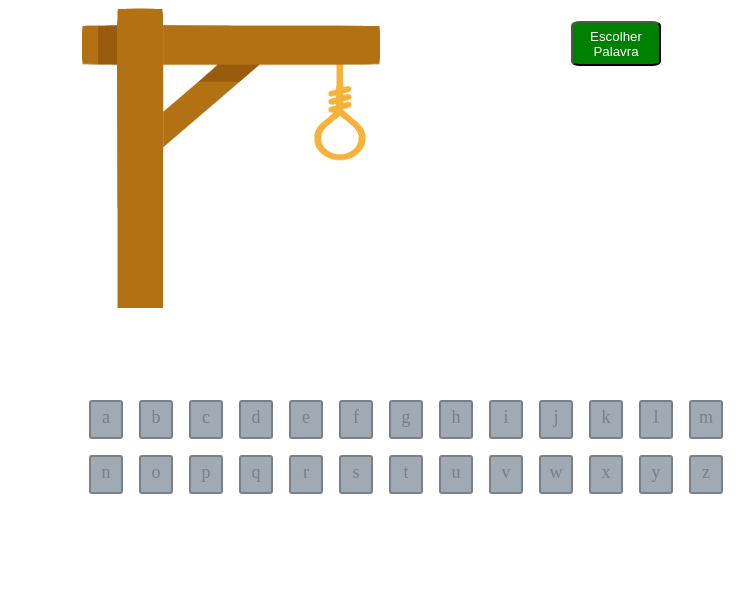
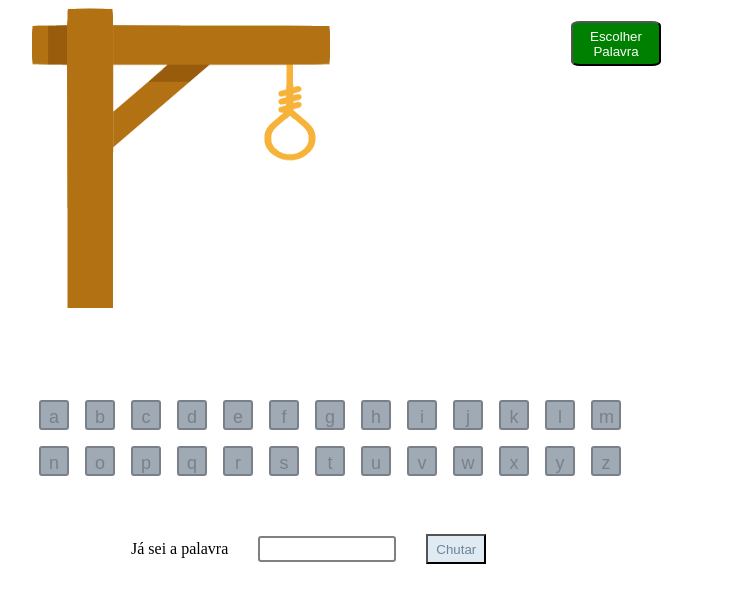
Before and after one commit to gusgusz/projeto8-jogoforca, a React app: page / in a window 1280 px wide. Shown: the whole page, without its empty margins (219-973 px from the left). Built offline with nearby package versions, Linux system fonts and the light colour scheme.

Commit message:
mudanca de estados

```diff
--- a/src/components/App.js
+++ b/src/components/App.js
@@ -12,11 +12,15 @@ const words = palavras;
 
 export default function App() {
 
+    const letters = ["a", "b", "c", "d", "e", "f", "g", "h", "i", "j", "k", "l", "m", "n", "o", "p", "q", "r", "s", "t", "u", "v", "w", "x", "y", "z"];
+
     const [word, setWord] = react.useState("");
     const [arrayWord, setArrayWord] = react.useState([]);
     const [wrongL, setWrongL] = react.useState([]);
     const [rigthL, setRigthL] = react.useState([]);
     const [allL, setAllL] = react.useState([]);
+    const [rImage, setRImage] = react.useState(forca0);
+
 
     function chooseWord() {
         if (word == "") {
@@ -32,23 +36,32 @@ export default function App() {
             }
         }
     }
+
+
+
     function letterClick(letter){
-        for(let i = 0;i < word.length;i++){
+       if(!allL.includes(letter))
+        { for(let i = 0;i < word.length;i++){
             if(letter == word[i]){
                 return setRigthL([...rigthL, letter]) && setAllL([...allL, letter])
 
             }
         }
-        return setWrongL([...wrongL, letter]) && setAllL([...allL, letter])
+          setWrongL([...wrongL, letter])
+           setAllL([...allL, letter])
 
+
+
+        }
+        chooseImport()
     }
 
-    const letters = ["a", "b", "c", "d", "e", "f", "g", "h", "i", "j", "k", "l", "m", "n", "o", "p", "q", "r", "s", "t", "u", "v", "w", "x", "y", "z"];
+
 
     return (
         <>
             <div>
-                <img src={forca0}></img>
+                <img src={rImage}></img>
                 <div className="word">
                     {arrayWord.map((l) => rigthL.includes(l) ?
                     <div className="letter">{l}</div> :
@@ -63,10 +76,49 @@ export default function App() {
             </div>
             <div className="alphabet">
                 {letters.map((l, index) =>
-                    <div data-identifier='letter' key={index} onClick={() => letterClick(l)}>
+                    <button data-identifier='letter' key={index} onClick={() => letterClick(l)}>
                         {l}
-                    </div>)}
+                    </button>)}
+            </div>
+
+            <div className="try-it">
+                    Já sei a palavra
+                    <input></input>
+                    <button className="try">Chutar</button>
             </div>
         </>
     )
+
+
+
+
+
+
+    function chooseImport(){
+        if(wrongL.length ==0) {
+            setRImage(forca0)
+        }
+        else if(wrongL.length ==1){
+            setRImage(forca1)
+        }
+        else if(wrongL.length ==2){
+            setRImage(forca2)
+        }
+        else if(wrongL.length ==3){
+            setRImage(forca3)
+        }
+        else if(wrongL.length ==4){
+            setRImage(forca4)
+        }
+        else if(wrongL.length ==5){
+            setRImage(forca5)
+        }
+        else {
+            setRImage(forca6)
+        }
+
+
+
+
+    }
 }
--- a/src/css/style.css
+++ b/src/css/style.css
@@ -32,7 +32,7 @@ img {
     display: flex;
     flex-wrap: wrap;
     align-items: center;
-    width: 680px;
+    width: 600px;
     margin-top: 80px;
 }
 .word{
@@ -45,7 +45,7 @@ img {
     margin: 5px;
 }
 
-.alphabet > div {
+.alphabet > button {
     font-size: 18px;
     text-align: center;
     padding-top: 5px;
@@ -57,7 +57,24 @@ img {
     color: #798089;
     border: 2px solid #798089;
     border-radius: 3px;
-}
-.button:hover {
     cursor: pointer;
 }
+.try-it{
+    width: 680px;
+    margin-left: 100px;
+    margin-top: 50px;
+}
+input {
+    width: 130px;
+    height: 20px;
+    border: 2px solid gray ;
+    border-radius: 3px;
+    margin-left: 30px;
+}
+.try {
+    background-color: #E0EAF2;
+    color: #6C8599;
+    width: 60px;
+    height: 30px;
+    margin-left: 30px;
+}
```
